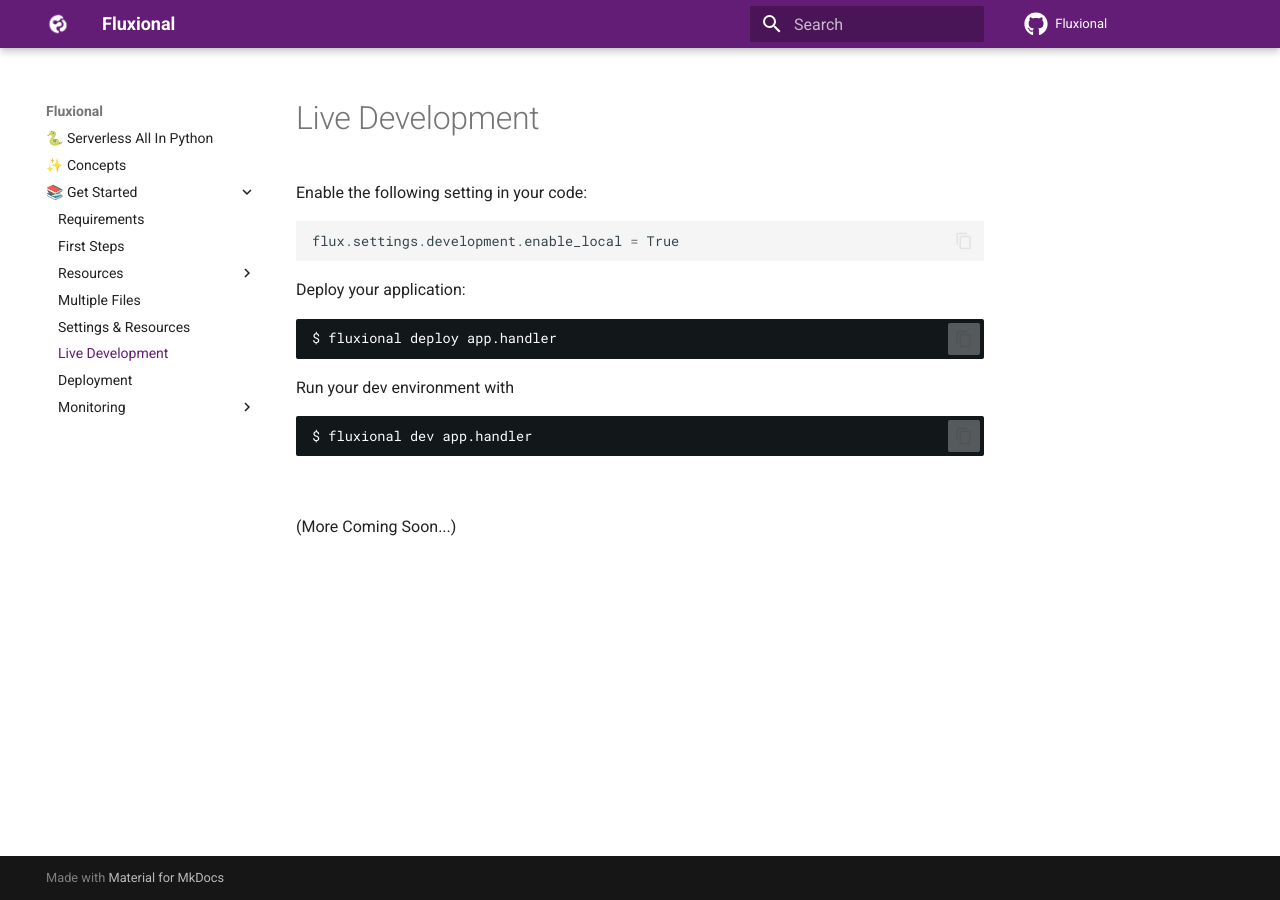
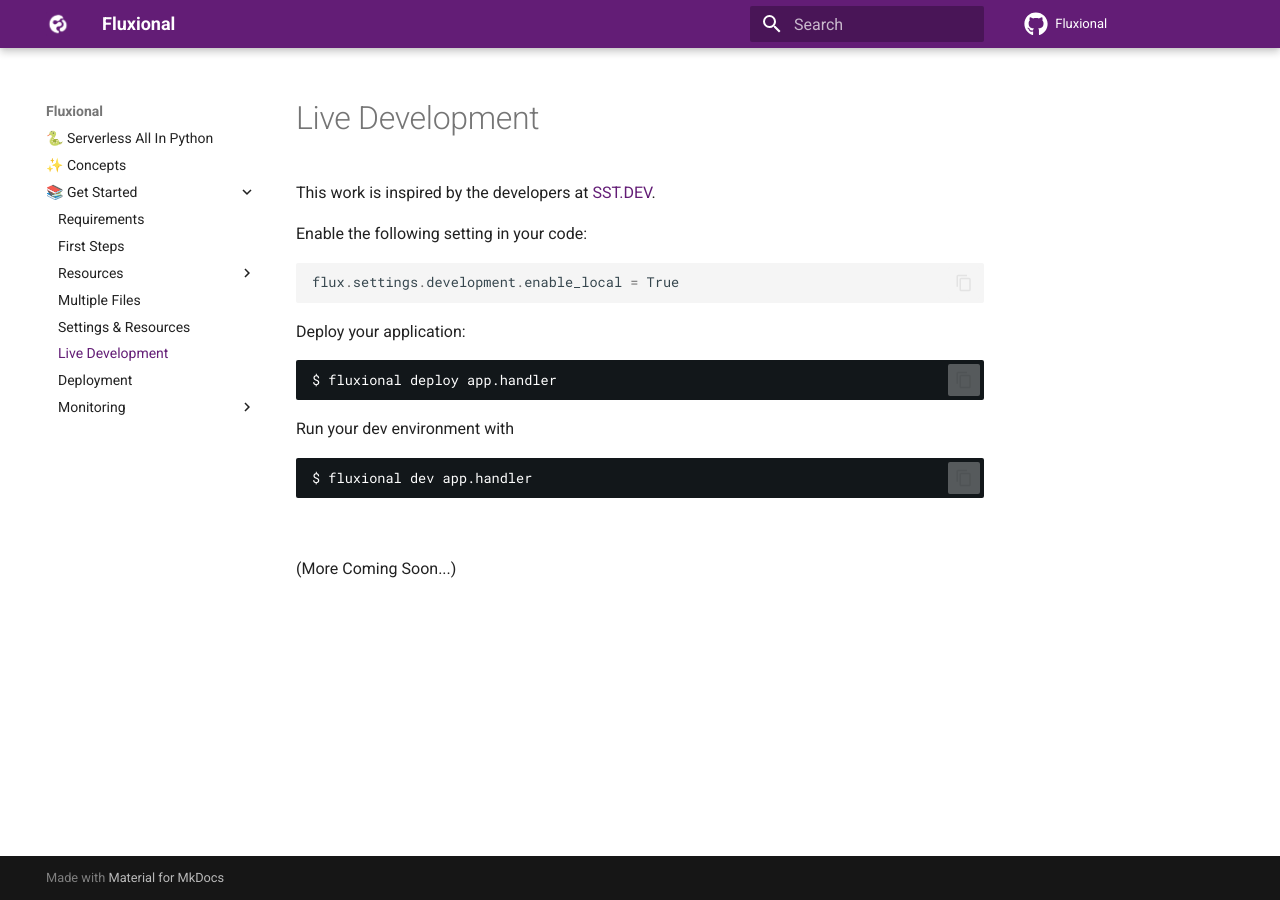
Before and after one commit to fluxional-dev/fluxional, an MkDocs documentation site: the page built from docs/get_started/live_development.md, in a window 1280 px wide. Built offline with MkDocs 1.6.1 and Material for MkDocs 9.7.7, drawn with Linux system fonts in a browser that asks for light colours; comment, search, counter and statistics services are not loaded.

Commit message:
adding reference

````diff
--- a/docs/get_started/live_development.md
+++ b/docs/get_started/live_development.md
@@ -1,3 +1,5 @@
+This work is inspired by the developers at [SST.DEV](https://docs.sst.dev/live-lambda-development).
+
 Enable the following setting in your code:
 
 ```python
````
